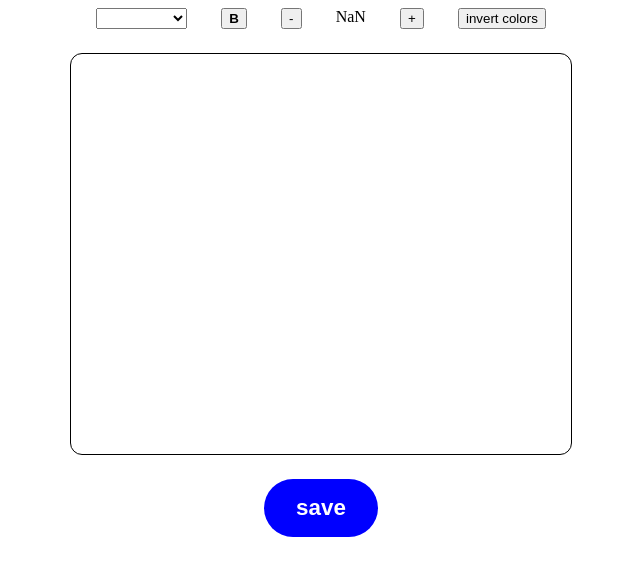
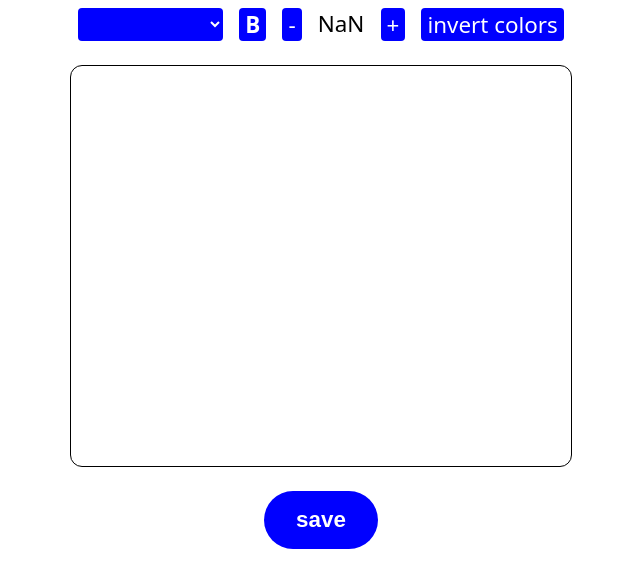
Before and after one commit to aboodJS/webnotes, a plain HTML site: page index.html in a window 1280 px wide. Shown: the whole page, without its empty margins (319-959 px from the left). Drawn offline with Linux system fonts and the light colour scheme; a web font is replaced by a local one.

Commit message:
added some styling to the navbar

```diff
--- a/style.css
+++ b/style.css
@@ -48,3 +48,23 @@ article {
 .save:hover {
   background-color: darkblue;
 }
+
+nav > * {
+  font-size: 1.4rem;
+  font-family: system-ui, -apple-system, BlinkMacSystemFont, "Segoe UI", Roboto,
+    Oxygen, Ubuntu, Cantarell, "Open Sans", "Helvetica Neue", sans-serif;
+  background-color: blue;
+  border: none;
+  color: white;
+  border-radius: 4px;
+  transition-duration: 250ms;
+}
+
+nav > *:hover {
+  background-color: darkblue;
+}
+
+#font-size {
+  background-color: transparent;
+  color: black;
+}
```
